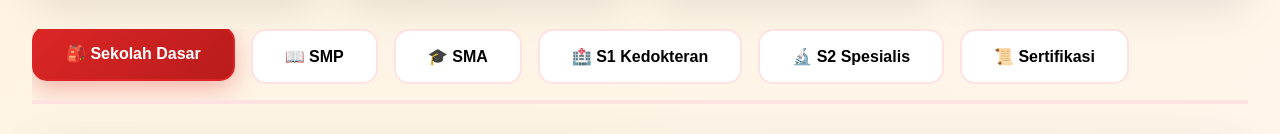
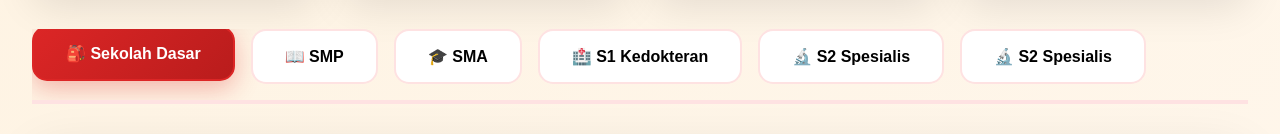
Before and after one commit to akdabarri/edu, a plain HTML site: page edu.html in a window 1280 px wide. Shown: the part 414-548 px from the top of the page. Drawn offline with Linux system fonts and the light colour scheme.

Commit message:
Update edu.html

```diff
--- a/edu.html
+++ b/edu.html
@@ -592,7 +592,7 @@
             <button class="tab" onclick="showTab('senior')">🎓 SMA</button>
             <button class="tab" onclick="showTab('bachelor')">🏥 S1 Kedokteran</button>
             <button class="tab" onclick="showTab('master')">🔬 S2 Spesialis</button>
-            <button class="tab" onclick="showTab('certifications')">📜 Sertifikasi</button>
+            <button class="tab" onclick="showTab('master')">🔬 S2 Spesialis</button>
         </div>
 
         <!-- SEKOLAH DASAR -->
```
